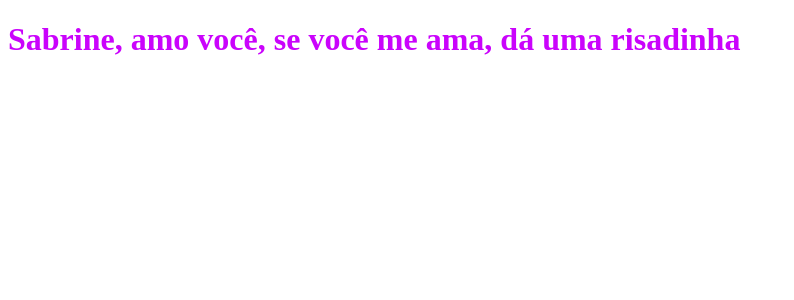
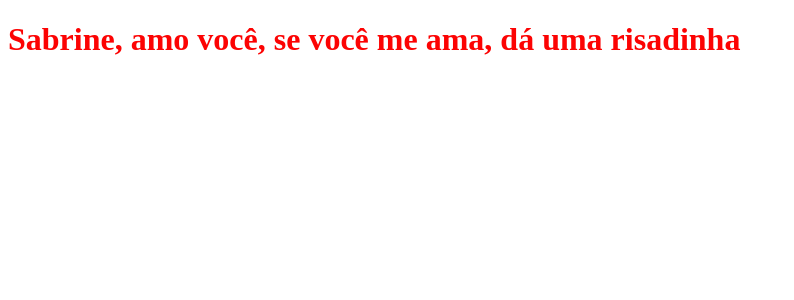
Before and after one commit to osmar570/clone-tabnews, a Next.js app: page / in a window 1280 px wide. Shown: the top 300 px of the page, without its empty margins (0-794 px from the left). Built offline with nearby package versions, Linux system fonts and the light colour scheme.

Commit message:
fix: update text color in Home component

```diff
--- a/pages/index.js
+++ b/pages/index.js
@@ -1,6 +1,6 @@
 function Home() {
     return (
-        <h1 style={{ color: "rgba(202, 3, 252, 1)" }}>Sabrine, amo você, se você me ama, dá uma risadinha</h1>
+        <h1 style={{ color: "rgba(252, 3, 3, 1)" }}>Sabrine, amo você, se você me ama, dá uma risadinha</h1>
     );
 }
 
```
